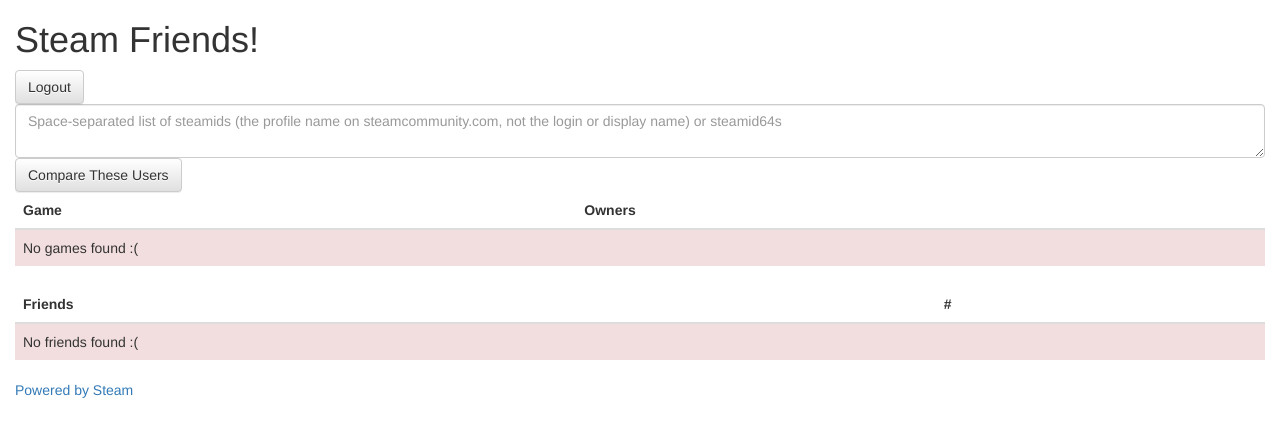
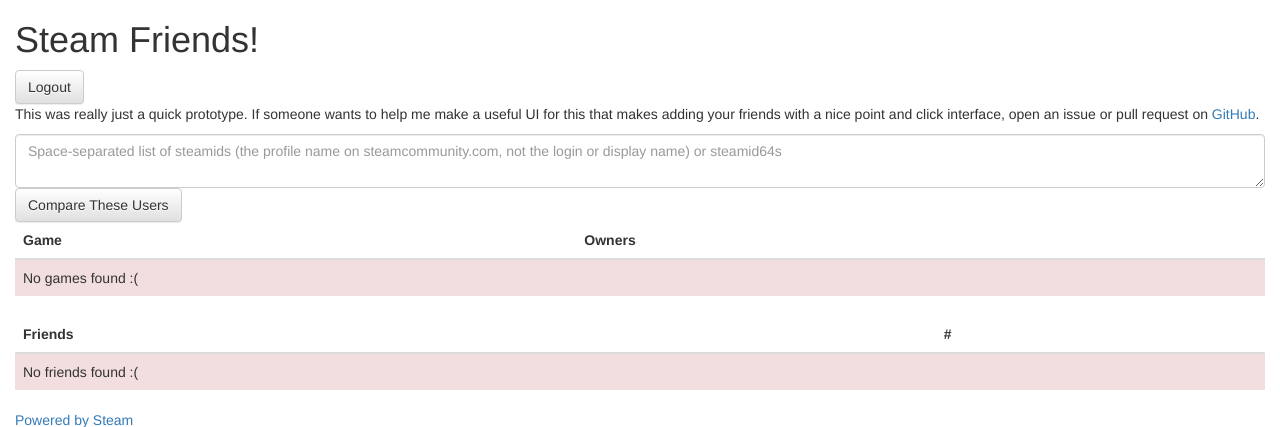
Before and after one commit to BlinkyStitt/steam_friends, a Flask app: template steam_friends/templates/index.html in a window 1280 px wide. Shown: the top 427 px of the page. Run offline with Flask 2, Linux system fonts and the light colour scheme; the template is opened without the code that fills it, so the values that code supplies are empty; parts of the project's set-up code (start-up, migrations or seed data) failed here and were passed over; some libraries are stand-ins or nearby versions.

Commit message:
add a link to GitHub

```diff
--- a/steam_friends/templates/index.html
+++ b/steam_friends/templates/index.html
@@ -14,6 +14,8 @@
 {% else %}
   <a class="btn btn-default" href="{{ url_for('auth.logout') }}">Logout {{ g.steam_user }}</a>
 {% endif %}
+
+<p>This was really just a quick prototype. If someone wants to help me make a useful UI for this that makes adding your friends with a nice point and click interface, open an issue or pull request on <a href="https://github.com/WyseNynja/steam_friends">GitHub</a>.</p>
 
 <form method="GET">
   <textarea class="form-control" name="ids_and_names" placeholder="Space-separated list of steamids (the profile name on steamcommunity.com, not the login or display name) or steamid64s" rows="2">{{ passed_ids }}</textarea>
```
